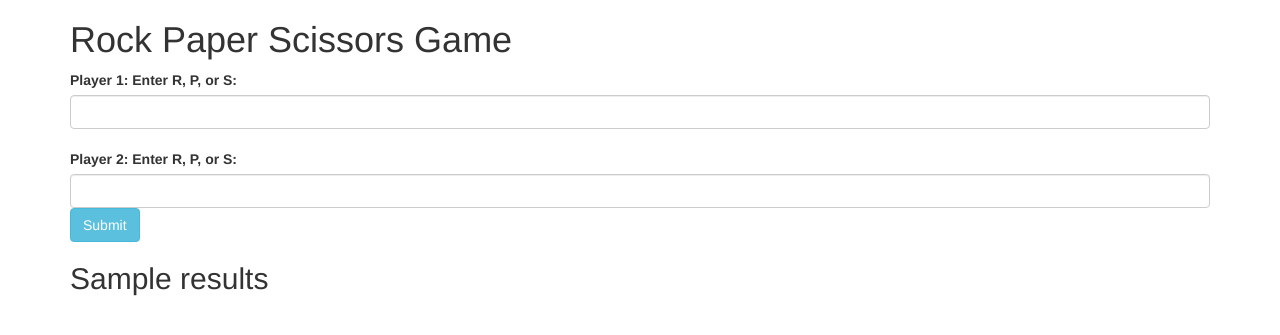
After one commit to ericasummers/rockpaperscissors, a PHP site: template views/form.html.twig in a window 1280 px wide. The commit adds this page. Shown: the top 335 px of the page. Run offline with PHP 8.4, Linux system fonts and the light colour scheme; the template is opened without the code that fills it: most values are stand-ins (such as "Sample title", 1, 10 or a date in 2020); some libraries are stand-ins or nearby versions.

Commit message:
create form template to play and output results

```diff
--- /dev/null
+++ b/views/form.html.twig
@@ -0,0 +1,29 @@
+<!DOCTYPE html>
+<html>
+    <head>
+        <link href="https://maxcdn.bootstrapcdn.com/bootstrap/3.3.7/css/bootstrap.min.css" rel="stylesheet" integrity="sha384-BVYiiSIFeK1dGmJRAkycuHAHRg32OmUcww7on3RYdg4Va+PmSTsz/K68vbdEjh4u" crossorigin="anonymous">
+        <title>Rock Paper Scissors Game</title>
+    </head>
+    <body>
+        <div class="container">
+            <h1>Rock Paper Scissors Game</h1>
+            <div class="form-group">
+                <form action="/" method="post">
+                    <label for="player1Input">Player 1: Enter R, P, or S:</label>
+                    <input type="password" name="player1Input" class="form-control" maxlength="1">
+                    <br>
+                    <label for="player2Input">Player 2: Enter R, P, or S:</label>
+                    <input type="password" name="player2Input" class="form-control" maxlength="1">
+
+                    <button type="submit" class="btn btn-info">Submit</button>
+                </form>
+            </div>
+
+            <div class="result">
+                {% if results is not empty %}
+                    <h2>{{ results }}</h2>
+                {% endif %}
+            </div>
+        </div>
+    </body>
+</html>
--- a/web/index.php
+++ b/web/index.php
@@ -0,0 +1,4 @@
+<?php
+    $website = require_once __DIR__.'/../app/app.php';
+    $website->run();
+?>
```
Also changed, not shown: app/app.php (+20 -8 lines).
